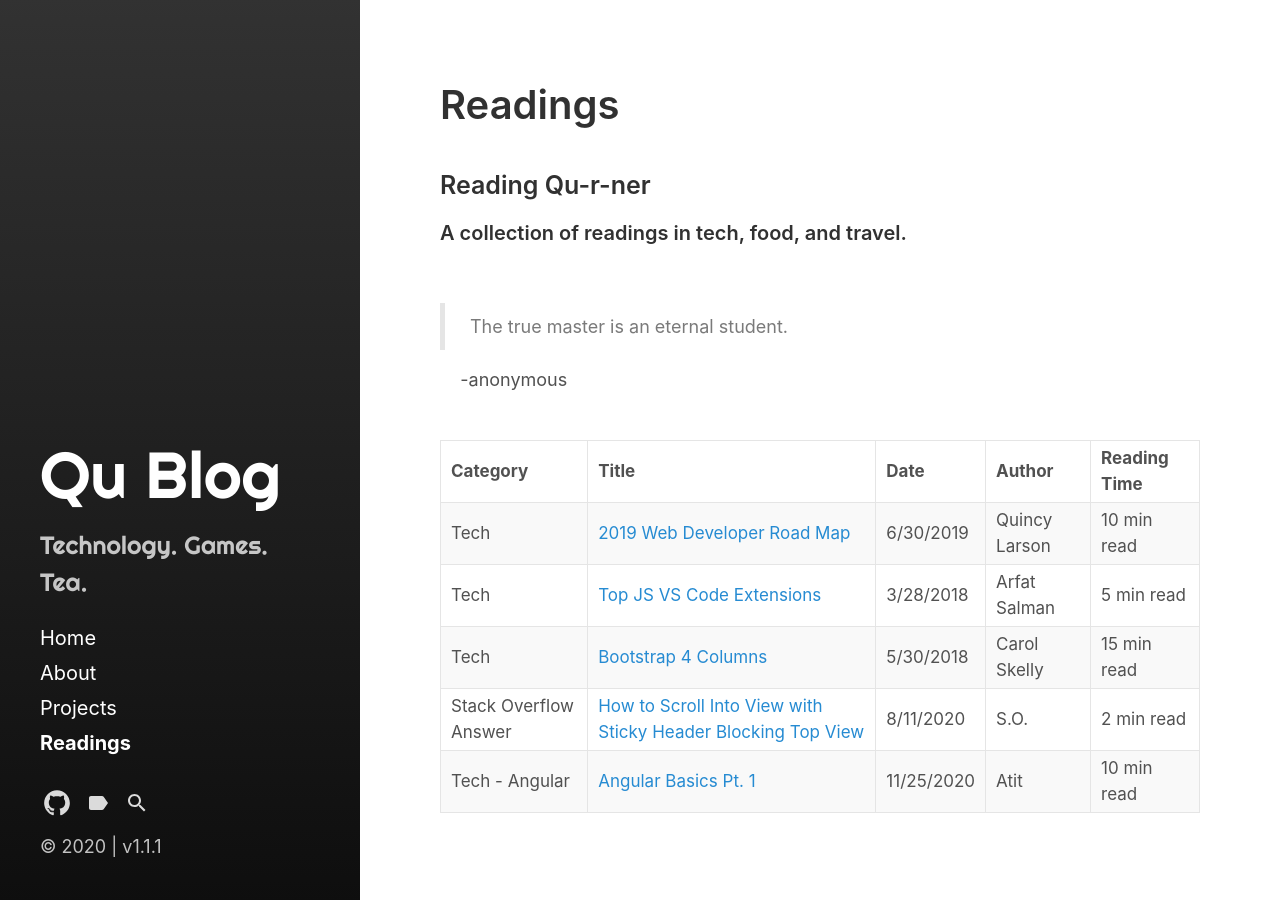
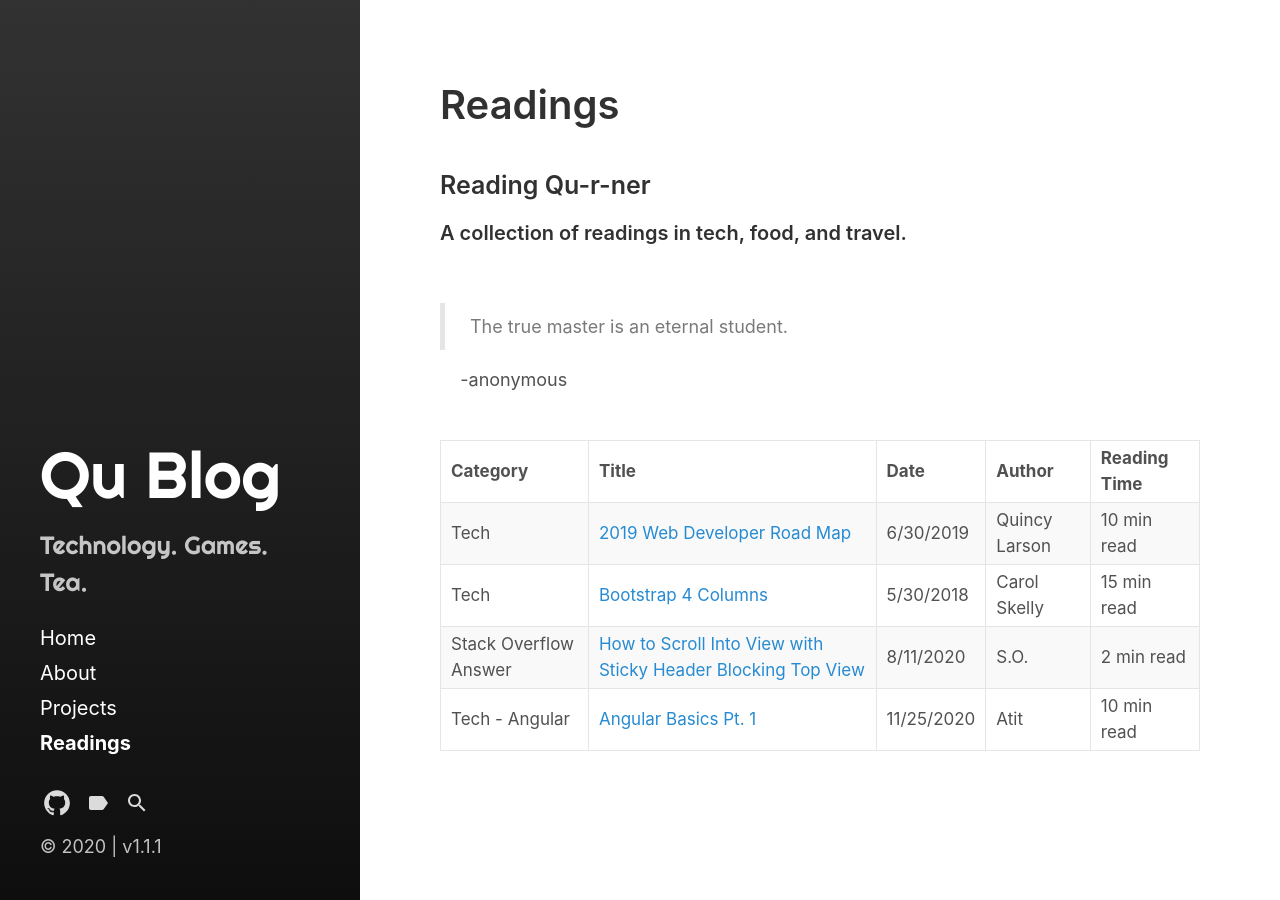
Before and after one commit to yiqu/yiqu.github.io, a Jekyll site: the page built from category/readings.md, in a window 1280 px wide. Built offline with Jekyll 4.4.1, drawn with Linux system fonts in a browser that asks for light colours; some web fonts are replaced.

Commit message:
Update readings.md

```diff
--- a/category/readings.md
+++ b/category/readings.md
@@ -16,7 +16,6 @@ title: Readings
 | Category    | Title       | Date          | Author  | Reading Time  |
 | :---        |    :----   |          :--- | :---    | :---          |
 | Tech|[2019 Web Developer Road Map](https://www.freecodecamp.org/news/2019-web-developer-roadmap/)|6/30/2019|Quincy Larson|10 min read|
-| Tech|[Top JS VS Code Extensions](https://codeburst.io/top-javascript-vscode-extensions-for-faster-development-c687c39596f5)|3/28/2018|Arfat Salman|5 min read|
 | Tech|[Bootstrap 4 Columns](https://uxplanet.org/how-the-bootstrap-4-grid-works-a1b04703a3b7)|5/30/2018|Carol Skelly|15 min read|
 | Stack Overflow Answer|[How to Scroll Into View with Sticky Header Blocking Top View](https://stackoverflow.com/a/34726752/1751692)|8/11/2020|S.O.|2 min read|
 | Tech - Angular |[Angular Basics Pt. 1](https://medium.com/javascript-in-plain-english/tricky-interview-questions-in-angular-2020-part-3-659c0bc81a9d)|11/25/2020|Atit|10 min read|
```
